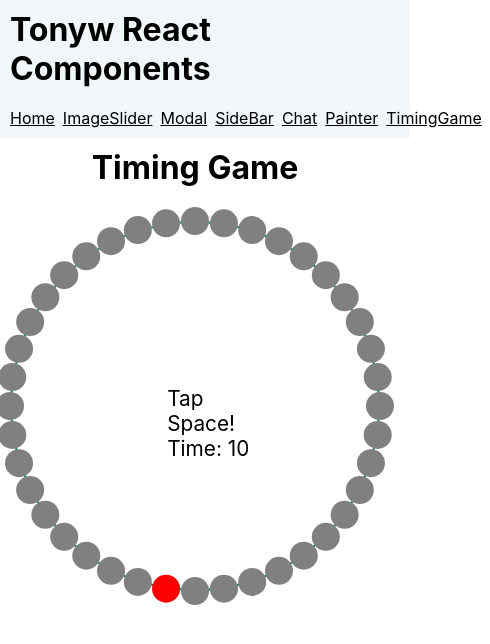
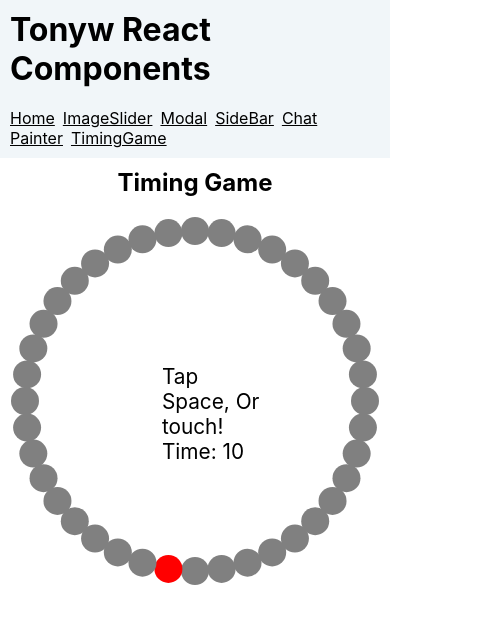
Before and after one commit to tonyw0527/react-components, a React (Create React App) app: page /timing-game in a window 390 px wide. Shown: the top 644 px of the page, 490 px wide, since content can reach past the window. Built offline with nearby package versions, Linux system fonts and the light colour scheme.

Commit message:
Updated some layouts for mobile.

```diff
--- a/src/App.css
+++ b/src/App.css
@@ -10,10 +10,12 @@
 
 .App-nav {
     width: 100%;
+    display: flex;
+    flex-wrap: wrap;
     margin-bottom: 10px;
     padding: 10px;
     background-color: #f1f6f9;
-    text-align: center;
+
 }
 
 .App-nav .link {
--- a/src/components/home/Home.css
+++ b/src/components/home/Home.css
@@ -4,5 +4,5 @@
     justify-content: center;
     align-items: center;
     width: 100%;
-    height: 100vh;
+    height: 50vh;
 }
--- a/src/components/painter/Painter.css
+++ b/src/components/painter/Painter.css
@@ -17,6 +17,7 @@
 
 .painter-drawing-box {
     position: relative;
+    margin-bottom: 8px;
     box-shadow: 0px 0px 15px grey;
 }
 
@@ -29,11 +30,11 @@
     display: flex;
     justify-content: space-evenly;
     align-items: center;
-    margin-top: 3px;
+    margin-bottom: 10px;
     padding: 3px;
     border: 1px solid black;
     border-radius: 10px;
-    width: 500px;
+    width: 90%;
 }
 
 .painter-tool-box button {
@@ -174,3 +175,15 @@
     /* color: transparent; */
     cursor: pointer;
 }
+
+@media screen and (max-width: 600px) {
+
+    /* #myCanvas {
+        width: 350px;
+        height: 350px;
+    } */
+
+    .painter-tool-box {
+        width: 350px;
+    }
+}
--- a/src/components/painter/Painter.js
+++ b/src/components/painter/Painter.js
@@ -56,6 +56,8 @@ const Painter = () => {
 
         const myCanvas = myCanvasRef.current;
         const myCtx = myCanvas.getContext('2d');
+        myCtx.canvas.width  = window.innerWidth - 50;
+        myCtx.canvas.height = window.innerHeight - 150;
 
         let prevX = 0;
         let prevY = 0;
@@ -184,7 +186,7 @@ const Painter = () => {
                 <h2>Painter</h2>
             </div>
             <div className="painter-drawing-box">
-                <canvas ref={myCanvasRef} id="myCanvas" width="500" height="500">Error</canvas>
+                <canvas ref={myCanvasRef} id="myCanvas" >Error</canvas>
             </div>
             <div className="painter-tool-box">
                 <button className="reset" type="button" onClick={() => {
--- a/src/components/timing-game/TimingGame.css
+++ b/src/components/timing-game/TimingGame.css
@@ -17,8 +17,8 @@
 
 .main-control-box {
     position: absolute;
-    top: 45%;
-    left: 43%;
+    top: 40%;
+    left: 41%;
     width: 100px;
     height: 100px;
 }
@@ -62,11 +62,12 @@
     border-radius: 50%;
   }
 
+  /*from stack over flow powerd by br3ntor */
   @media screen and (max-width: 600px) {
-      /*from stack over flow powerd by br3ntor */
+
     .ciclegraph {
-        width: 370px;
-        height: 370px;
+        width: 340px;
+        height: 340px;
         margin: calc(28px / 2 + 0px);
     }
 
--- a/src/components/timing-game/TimingGame.js
+++ b/src/components/timing-game/TimingGame.js
@@ -152,14 +152,14 @@ const TimingGame = () => {
     return (
         <div ref={timingGameWrapperRef} className="timing-game-wrapper">
             <div className="timing-game-header">
-                <h1>Timing Game</h1>
+                <h2>Timing Game</h2>
             </div>
             <div className="timing-game-main">
                 <div className="ciclegraph" ref={graph}>
                     {renderLED()}
                 </div>
                 <div className="main-control-box">
-                    <span>Tap Space!</span>
+                    <span>Tap Space, Or touch!</span>
                     <span>Time: {CurrTime}</span>
                 </div>
             </div>
--- a/src/index.css
+++ b/src/index.css
@@ -1,5 +1,5 @@
 * {
-    box-sizing: content-box;
+    box-sizing: border-box;
     margin: 0;
     padding: 0;
 }
```
